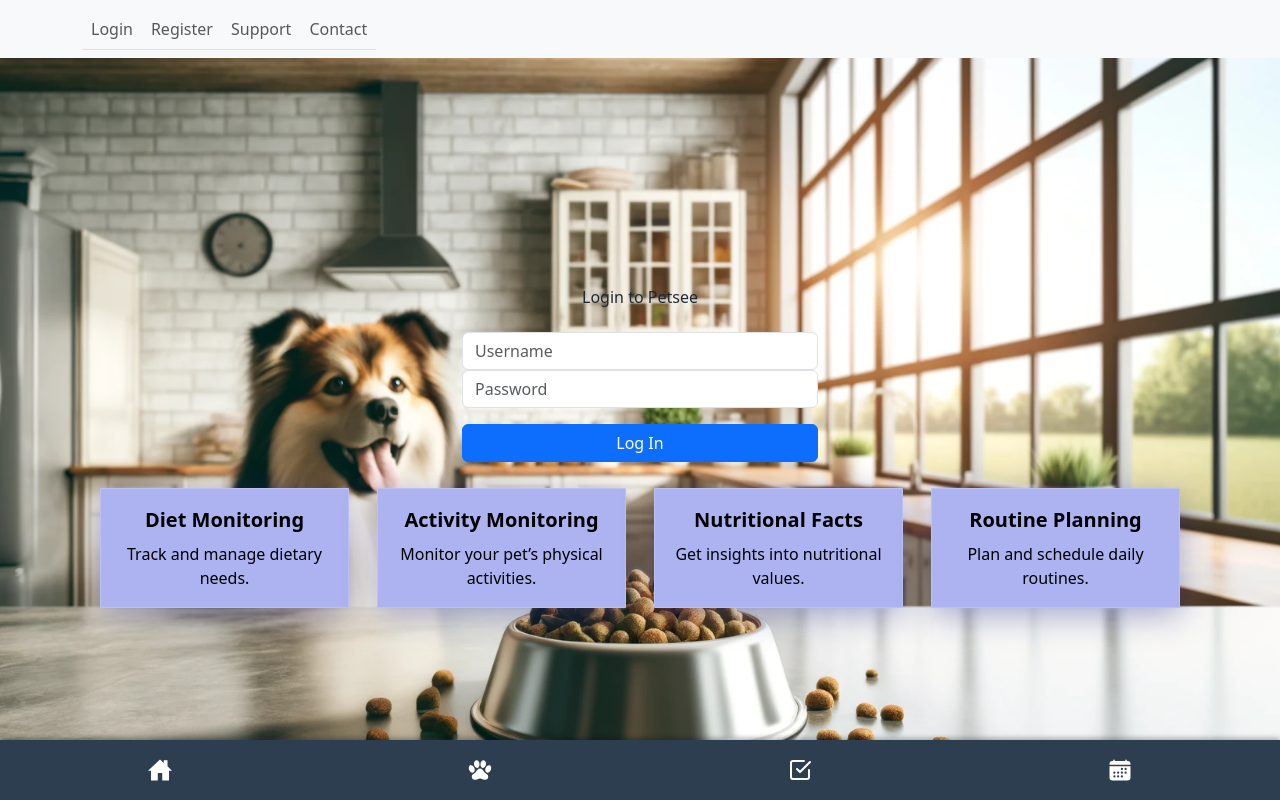
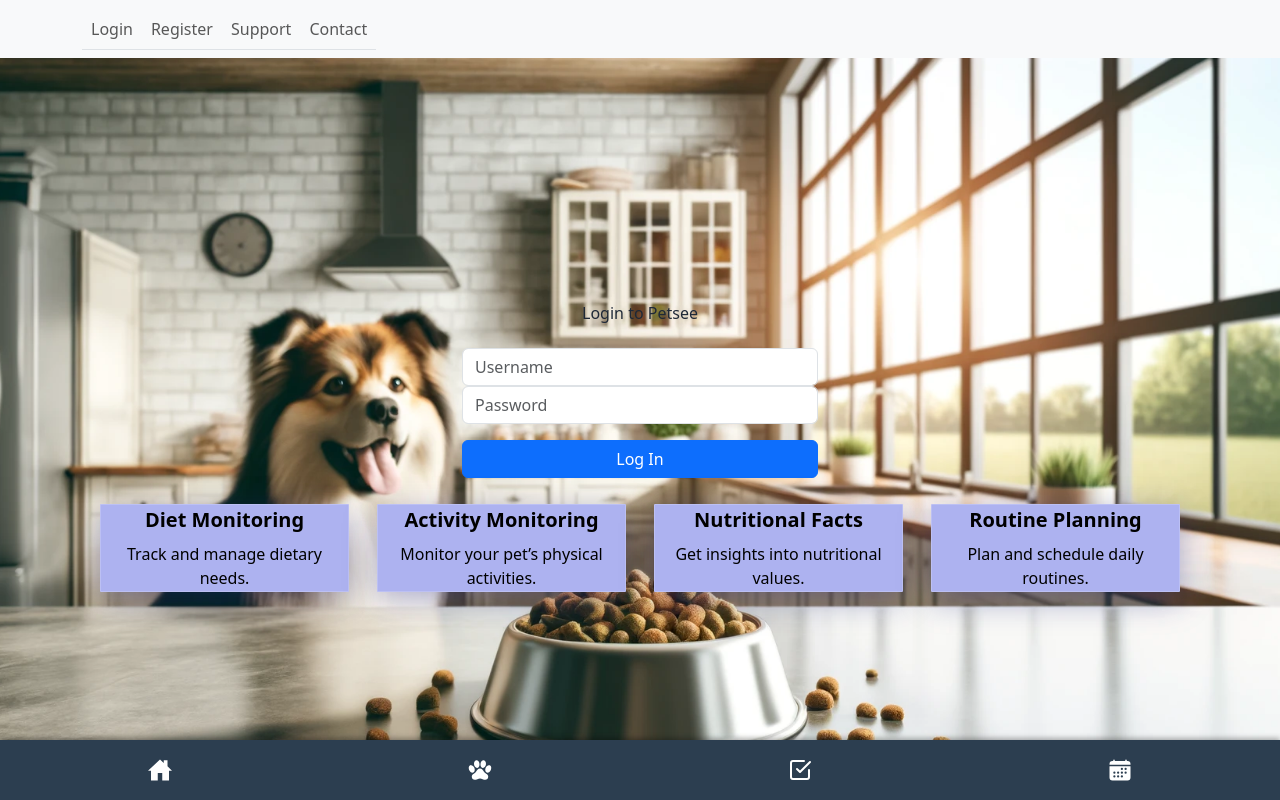
Before and after one commit to QuantomErik/Petsee-Pet-Monitor, a React (Vite) app: page /petsee/login in a window 1280 px wide. Built offline with nearby package versions, Linux system fonts and the light colour scheme.

Commit message:
Adjust feature cards.

```diff
--- a/src/App.css
+++ b/src/App.css
@@ -125,8 +125,8 @@ border: 1px solid rgba( 255, 255, 255, 0.18 );
   margin: 2px;
   color: black;
   margin-bottom: 20px;
-  height:120px;
-  justify-content: center;
+ /*  height:120px; */
+  /* justify-content: center; */
 }
 
 .card-title {
```
